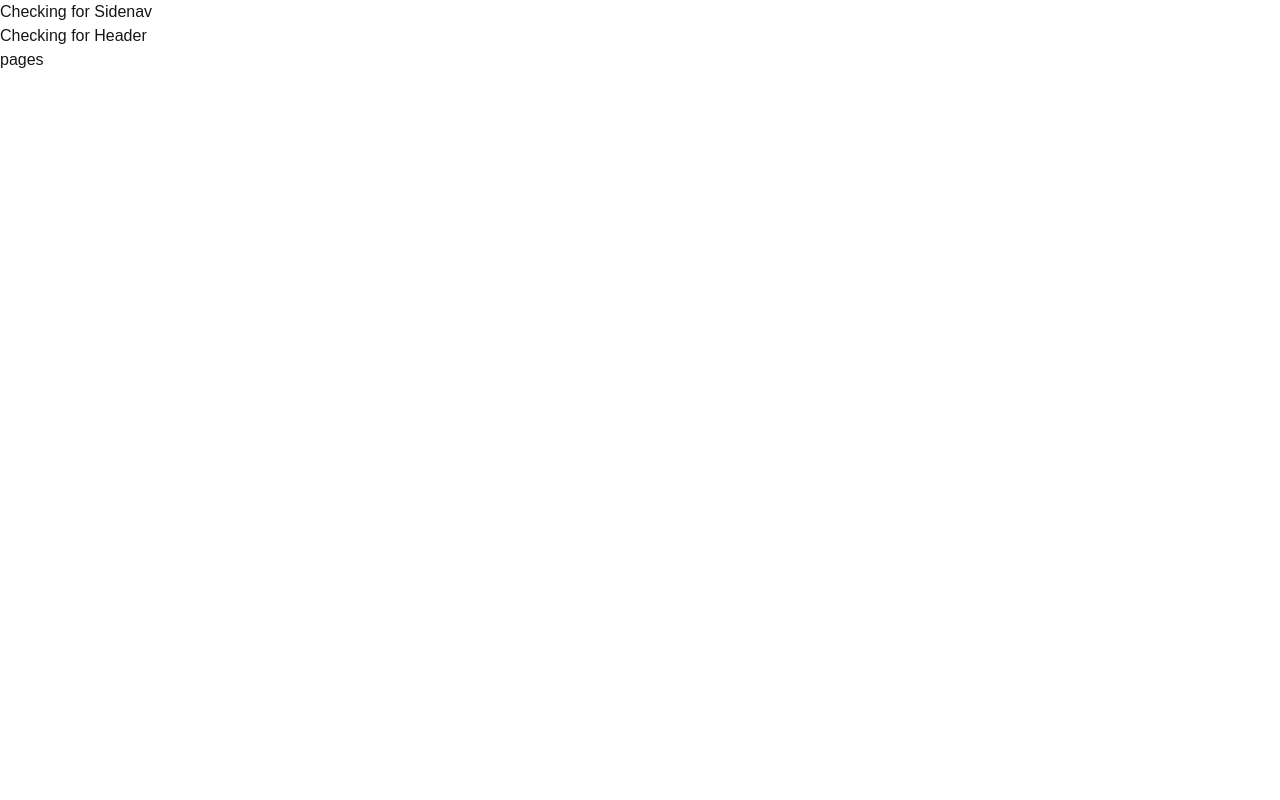
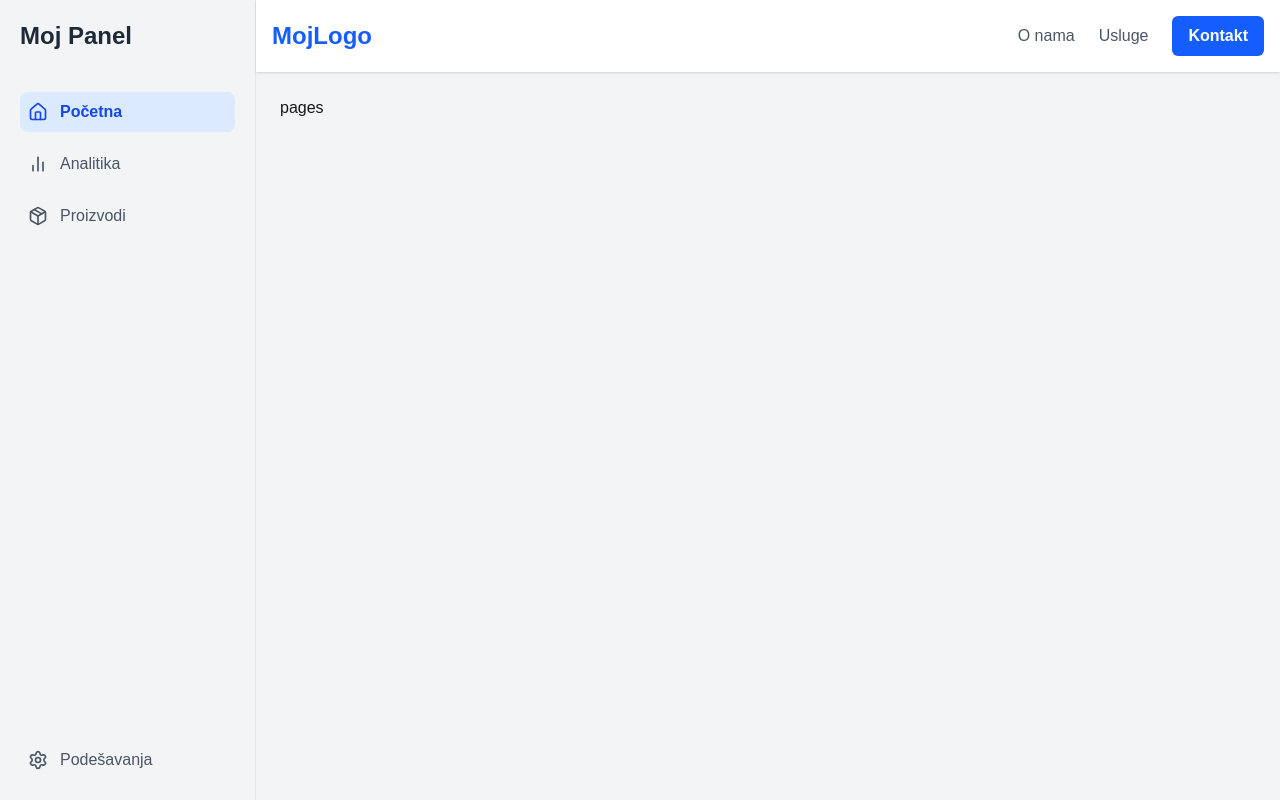
Before and after one commit to VKapitano/VeLoop, a Next.js app: page /data in a window 1280 px wide. Built offline with nearby package versions, Linux system fonts and the light colour scheme.

Commit message:
Added a test header and sidenav; installed Lucide React

```diff
--- a/app/(content)/layout.js
+++ b/app/(content)/layout.js
@@ -1,17 +1,115 @@
 import React from 'react'
+import Link from 'next/link';
+import Image from 'next/image'; // I dalje je dobra praksa koristiti next/image
+
+import { Home, BarChart2, Package, Users, Settings } from 'lucide-react';
 
 const ContentLayout = ({ children }) => {
   return (
-    <div>
-        <div className=''>
-            <div>Checking for Sidenav</div>
+        <div className="flex h-screen bg-gray-100">
+            <Sidenav />
+            <div className="flex flex-1 flex-col">
+                <Header />
+                <main className="flex-1 overflow-y-auto p-6">
+                    {children}
+                </main>
+            </div>
+        </div>
+    )
+};
 
-            <div>Checking for Header</div>
+const Header = () => {
+    return (
+        <div>
+            <header className="bg-white shadow-sm">
+                <div className="container mx-auto flex justify-between items-center p-4">
+                    {/* Logo */}
+                    <Link href="/">
+                    {/* Za maksimalnu jednostavnost, možemo koristiti i tekstualni logo */}
+                    <div className="text-2xl font-bold text-blue-600">
+                        MojLogo
+                    </div>
+                    </Link>
+                    {/* Navigacija */}
+                    <nav>
+                    {/* 'flex' poravnava linkove jedan do drugog
+                        'gap-6' dodaje razmak od 6 jedinica (24px) između linkova */}
+                    <div className="flex items-center gap-6">
+                        <Link href="/o-nama" className="text-gray-600 hover:text-black font-medium">
+                        O nama
+                        </Link>
+                        <Link href="/usluge" className="text-gray-600 hover:text-black font-medium">
+                        Usluge
+                        </Link>
+                        <Link
+                        href="/kontakt"
+                        className="bg-blue-600 text-white px-4 py-2 rounded-md hover:bg-blue-700 font-semibold"
+                        >
+                        Kontakt
+                        </Link>
+                    </div>
+                    </nav>
+                </div>
+            </header>
+        </div>
+    )
+};
 
-            {children}
+const Sidenav = () => {
+    return (
+        // <aside> je i dalje dobar semantički izbor
+    // Stilovi su isti kao u prethodnom primeru i definišu izgled kontejnera
+    <aside className="w-64 h-screen bg-gray-100 border-r border-gray-200 p-5">
+
+      {/* Logo sekcija */}
+      <div className="mb-10">
+        <h1 className="text-2xl font-bold text-gray-800">Moj Panel</h1>
+      </div>
+
+      {/* Navigaciona sekcija */}
+      <nav>
+        {/* Koristimo običnu listu i divove umesto linkova */}
+        <ul className="space-y-3">
+
+          {/* Primer aktivnog linka (čisto vizuelno) */}
+          <li>
+            <div className="flex items-center gap-3 p-2 rounded-lg bg-blue-100 text-blue-700 font-semibold">
+              <Home size={20} />
+              <span>Početna</span>
             </div>
-    </div>
-  )
+          </li>
+
+          {/* Primer običnog linka */}
+          <li>
+            <div className="flex items-center gap-3 p-2 rounded-lg text-gray-600 hover:bg-gray-200 cursor-pointer">
+              <BarChart2 size={20} />
+              <span>Analitika</span>
+            </div>
+          </li>
+
+          {/* Još jedan običan link */}
+          <li>
+            <div className="flex items-center gap-3 p-2 rounded-lg text-gray-600 hover:bg-gray-200 cursor-pointer">
+              <Package size={20} />
+              <span>Proizvodi</span>
+            </div>
+          </li>
+
+          {/* ...možeš dodati još stavki po potrebi... */}
+
+        </ul>
+      </nav>
+
+       {/* Opcioni deo na dnu, npr. podešavanja */}
+       <div className="absolute bottom-5">
+         <div className="flex items-center gap-3 p-2 rounded-lg text-gray-600 hover:bg-gray-200 cursor-pointer">
+            <Settings size={20} />
+            <span>Podešavanja</span>
+         </div>
+       </div>
+
+    </aside>
+    )
 }
 
 export default ContentLayout
--- a/app/(content)/ranges/page.js
+++ b/app/(content)/ranges/page.js
@@ -0,0 +1,9 @@
+import React from 'react'
+
+const page = () => {
+  return (
+    <div>page</div>
+  )
+}
+
+export default page
--- a/package.json
+++ b/package.json
@@ -9,6 +9,7 @@
     "lint": "next lint"
   },
   "dependencies": {
+    "lucide-react": "^0.522.0",
     "next": "15.2.2",
     "next-auth": "^4.24.11",
     "react": "^19.0.0",
```
Also changed, not shown: 1 other file (tests, documents, lock files or other folders).
